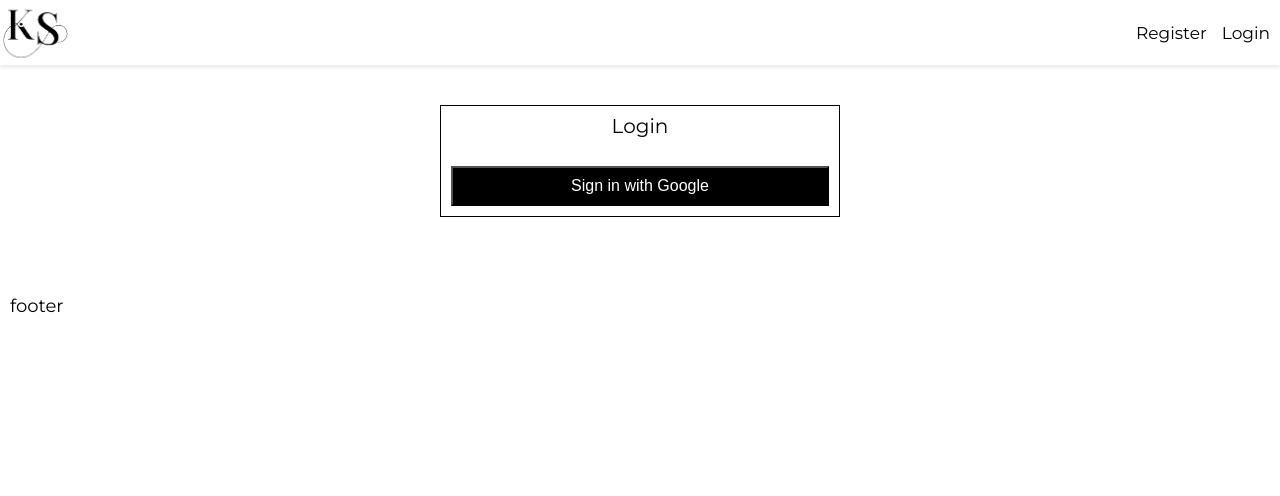
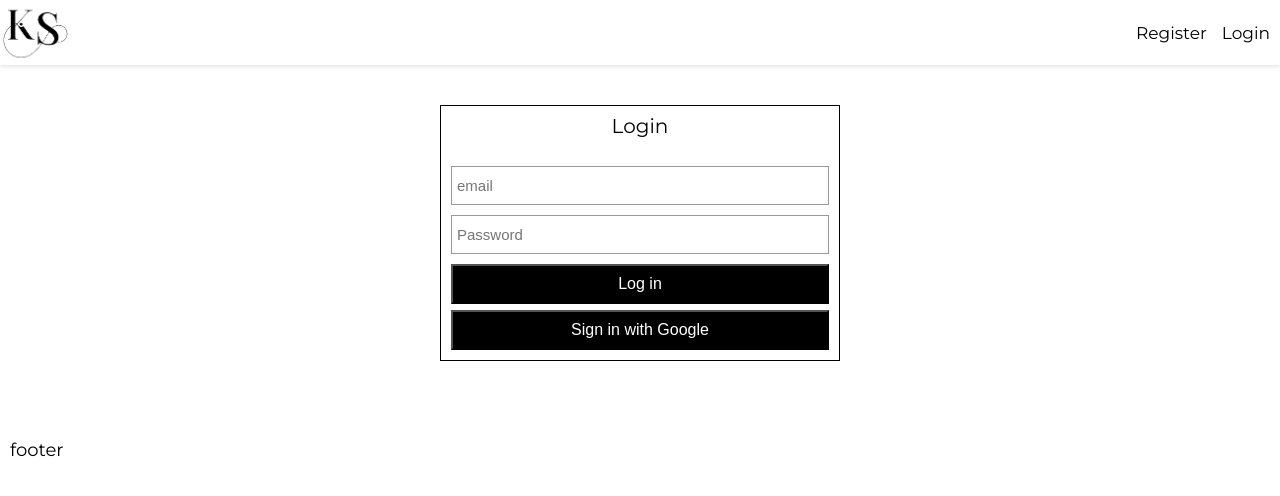
Before and after one commit to KaisaSS/e-commerce, a React (Create React App) app: page /login in a window 1280 px wide. Shown: the top 496 px of the page. Built offline with nearby package versions, Linux system fonts and the light colour scheme; no server answers.

Commit message:
Set up email and password authentication with Firebase

```diff
--- a/src/components/SignIn/index.js
+++ b/src/components/SignIn/index.js
@@ -1,20 +1,69 @@
 import React, { Component } from "react";
 import Button from "../forms/Button";
-import { signInWithGoogle } from "../../firebase/utils";
+import FormInput from "../forms/FormInput";
+import { signInWithGoogle, auth } from "../../firebase/utils";
 import "./styles.scss";
 
+const initialState = {
+  email: "",
+  password: "",
+};
+
 class SignIn extends Component {
+  constructor(props) {
+    super(props);
+    this.state = {
+      ...initialState,
+    };
+
+    this.handleChange = this.handleChange.bind(this);
+  }
+
+  handleChange(e) {
+    const { name, value } = e.target;
+    this.setState({
+      [name]: value,
+    });
+  }
+
   handleSubmit = async (e) => {
     e.preventDefault();
+    const { email, password } = this.state;
+
+    try {
+      await auth.signInWithEmailAndPassword(email, password);
+      this.setState({
+        ...initialState,
+      });
+    } catch (err) {
+      console.error(err);
+    }
   };
 
   render() {
+    const { email, password } = this.state;
+
     return (
       <div className="signin">
         <div className="wrap">
           <h2>Login</h2>
           <div className="formWrap">
             <form onSubmit={this.handleSubmit}>
+              <FormInput
+                type="email"
+                name="email"
+                value={email}
+                placeholder="email"
+                handleChange={this.handleChange}
+              />
+              <FormInput
+                type="password"
+                name="password"
+                value={password}
+                placeholder="Password"
+                handleChange={this.handleChange}
+              />
+              <Button type="submit">Log in</Button>
               <div className="socialSignin">
                 <div>
                   <Button onClick={signInWithGoogle}>Sign in with Google</Button>
--- a/src/components/SignIn/styles.scss
+++ b/src/components/SignIn/styles.scss
@@ -11,7 +11,7 @@
     h2 {
       display: block;
       width: 100%;
-      margin: 0 auto;
+      margin: 0 auto 3rem;
       padding: 0;
       font-size: 2rem;
       line-height: 1;
@@ -20,7 +20,7 @@
     }
 
     .socialSignin {
-      margin-top: 3rem;
+      margin-top: 0.6rem;
     }
   }
 }
```
